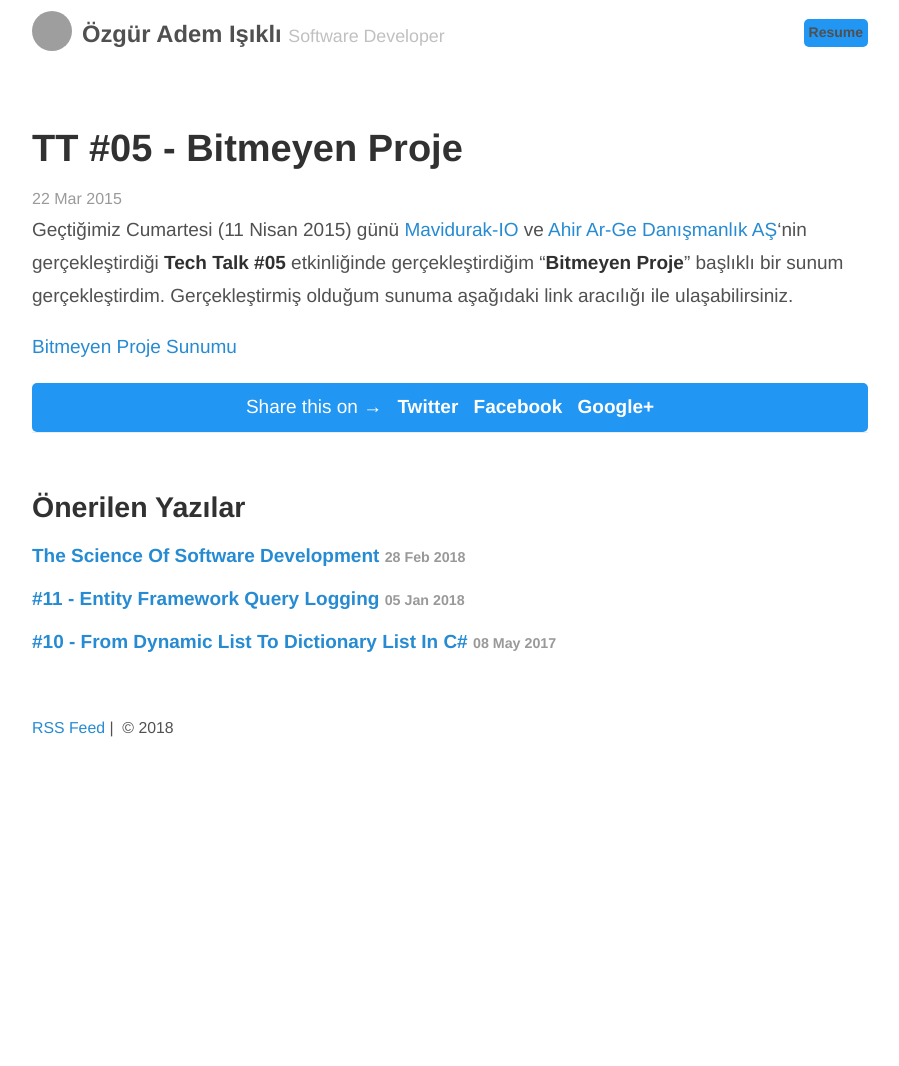
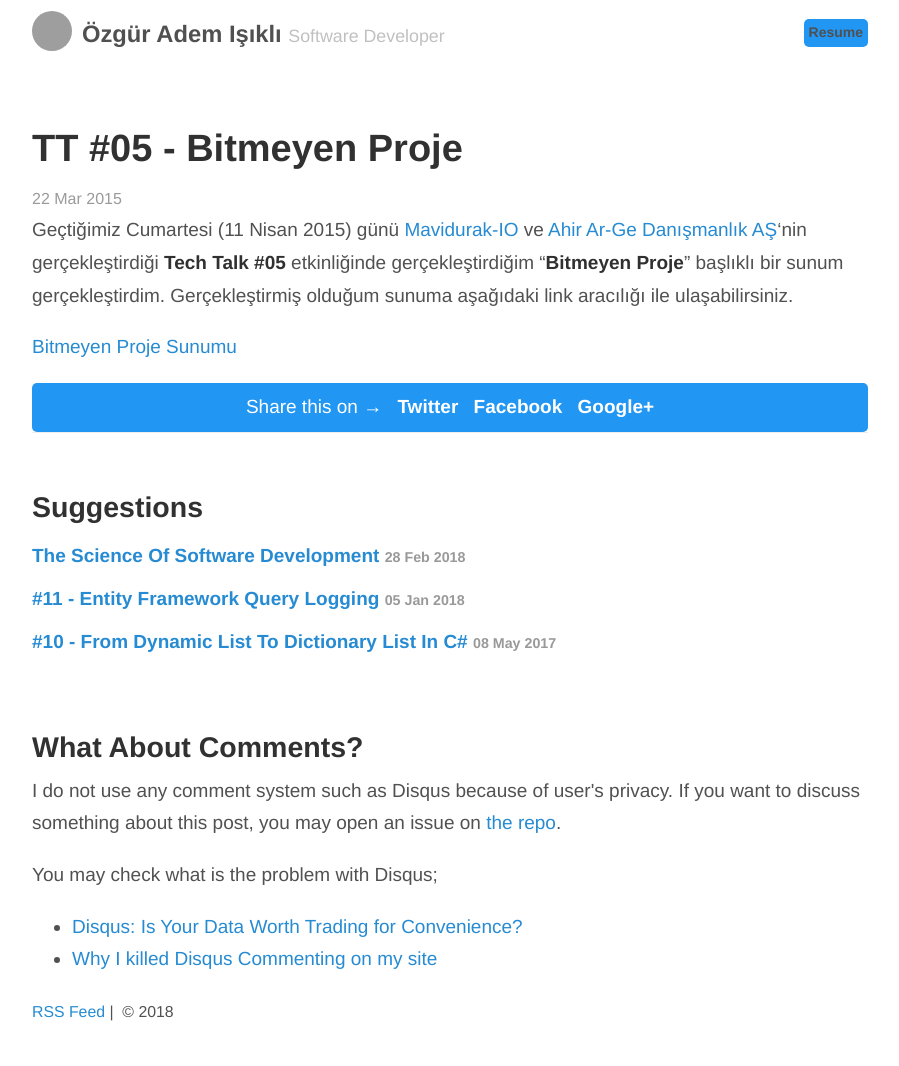
Before and after one commit to ozziest/ozziest.github.io, a Jekyll site: the page built from _posts/2015-04-11-tt05-bitmeyen-proje.md, in a window 1280 px wide. Shown: the whole page, without its empty margins (190-1089 px from the left). Built offline with Jekyll 4.4.1, drawn with Linux system fonts in a browser that asks for light colours; nearby versions of some CDN libraries; library files that are not in the unit come from our copies; comment, search, counter and statistics services are not loaded; before the commit the page ends 900 px from its top, so only the background shows below that; grey boxes are pictures that could not be loaded.

Commit message:
Disqus was removed.

```diff
--- a/_includes/head.html
+++ b/_includes/head.html
@@ -19,6 +19,5 @@
   <link rel="apple-touch-icon-precomposed" sizes="144x144" href="{{ site.baseurl }}/public/apple-touch-icon-precomposed.png">
   <link rel="shortcut icon" href="{{ site.baseurl }}/public/favicon.ico">
   <link rel="alternate" type="application/atom+xml" title="{{ site.title }}" href="{{ site.baseurl }}/atom.xml">
-  <script type="text/javascript" src="{{ site.baseurl }}/js/burger.min.js"></script>
   <script type="text/javascript" src="{{ site.baseurl }}/js/prism.js"></script>
 </head>
--- a/_layouts/post.html
+++ b/_layouts/post.html
@@ -12,7 +12,7 @@ layout: default
 
 {% if site.related_posts != empty %}
 <aside class="related">
-  <h2>Önerilen Yazılar</h2>
+  <h2>Suggestions</h2>
   <ul class="related-posts">
     {% for post in site.related_posts limit:3 %}
       <li>
@@ -28,15 +28,22 @@ layout: default
 </aside>
 {% endif %}
 
-<div id="disqus_thread"></div>
-
-<script type="text/javascript" src="//static.addtoany.com/menu/page.js"></script>
-<script type="text/javascript">
-    var disqus_shortname = 'iozguradem';
-    (function() {
-        var dsq = document.createElement('script'); dsq.type = 'text/javascript'; dsq.async = true;
-        dsq.src = '//' + disqus_shortname + '.disqus.com/embed.js';
-        (document.getElementsByTagName('head')[0] || document.getElementsByTagName('body')[0]).appendChild(dsq);
-    })();
-</script>
-<noscript>Please enable JavaScript to view the <a href="http://disqus.com/?ref_noscript">comments powered by Disqus.</a></noscript>
+<div>
+  <h2>What About Comments?</h2>
+  <p>
+    I do not use any comment system such as Disqus because of user's privacy. If you want to
+    discuss something about this post, you may open an issue on
+    <a href="https://github.com/ozziest/ozziest.github.io/issues" target="_blank">the repo</a>.
+  </p>
+  <p>
+    You may check what is the problem with Disqus;
+  </p>
+  <ul>
+    <li>
+      <a href="https://replyable.com/2017/03/disqus-is-your-data-worth-trading-for-convenience/">Disqus: Is Your Data Worth Trading for Convenience?</a>
+    </li>
+    <li>
+        <a href="http://chrislema.com/killed-disqus-commenting/">Why I killed Disqus Commenting on my site</a>
+      </li>
+    </ul>
+</div>
```
Also changed, not shown: 1 other file.
